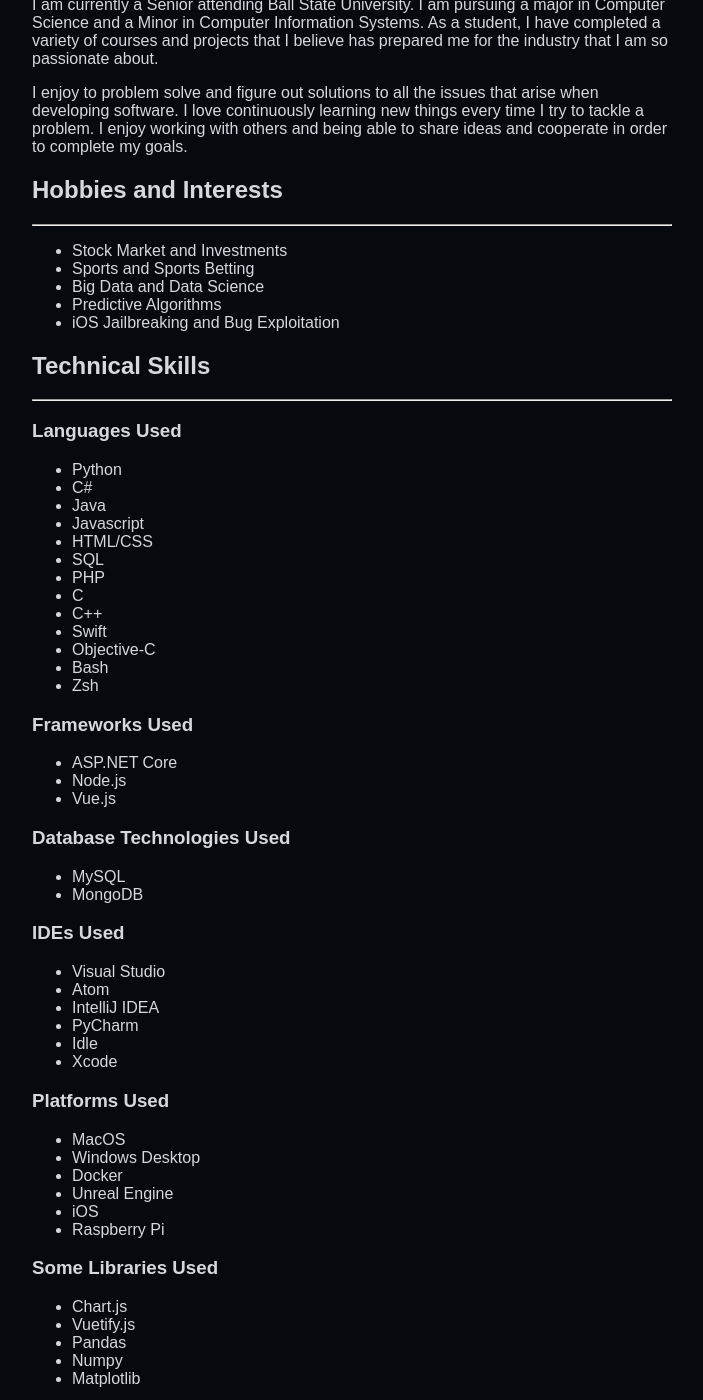
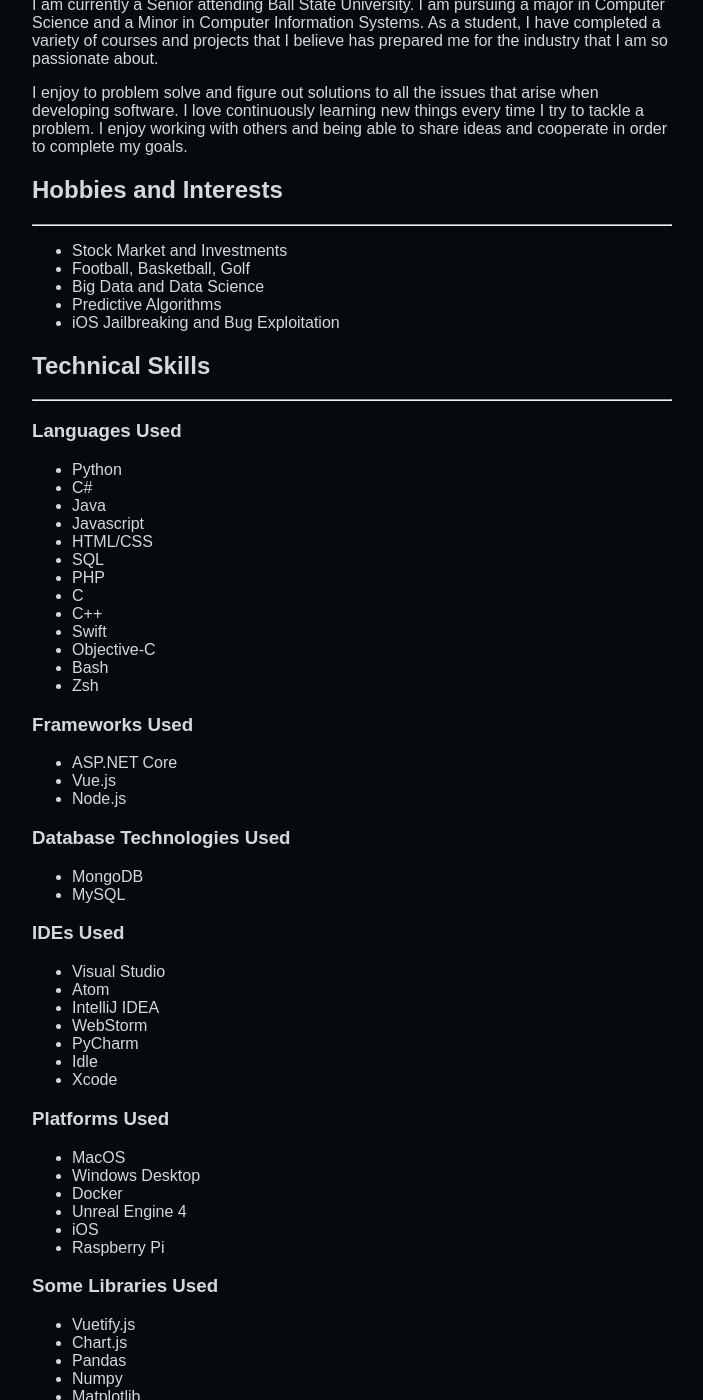
Before and after one commit to evanknapke/evanknapke.github.io, a Jekyll site: the page built from pages/about.md, in a window 1280 px wide and 1400 px high, scrolled down 400 px. Shown: the whole window, without its empty margins (288-991 px from the left). Built offline with Jekyll 4.4.1, drawn with Linux system fonts in a browser that asks for light colours.

Commit message:
Clean up about page

```diff
--- a/pages/about.md
+++ b/pages/about.md
@@ -17,7 +17,7 @@
 ---
 
 - Stock Market and Investments
-- Sports and Sports Betting
+- Football, Basketball, Golf
 - Big Data and Data Science
 - Predictive Algorithms
 - iOS Jailbreaking and Bug Exploitation
@@ -42,17 +42,18 @@
 
 ### Frameworks Used
 - ASP.NET Core
+- Vue.js
 - Node.js
-- Vue.js
 
 ### Database Technologies Used
+- MongoDB
 - MySQL
-- MongoDB
 
 ### IDEs Used
 - Visual Studio
 - Atom
 - IntelliJ IDEA
+- WebStorm
 - PyCharm
 - Idle
 - Xcode
@@ -61,13 +62,13 @@
 - MacOS
 - Windows Desktop
 - Docker
-- Unreal Engine
+- Unreal Engine 4
 - iOS
 - Raspberry Pi
 
 ### Some Libraries Used
+- Vuetify.js
 - Chart.js
-- Vuetify.js
 - Pandas
 - Numpy
 - Matplotlib
```
